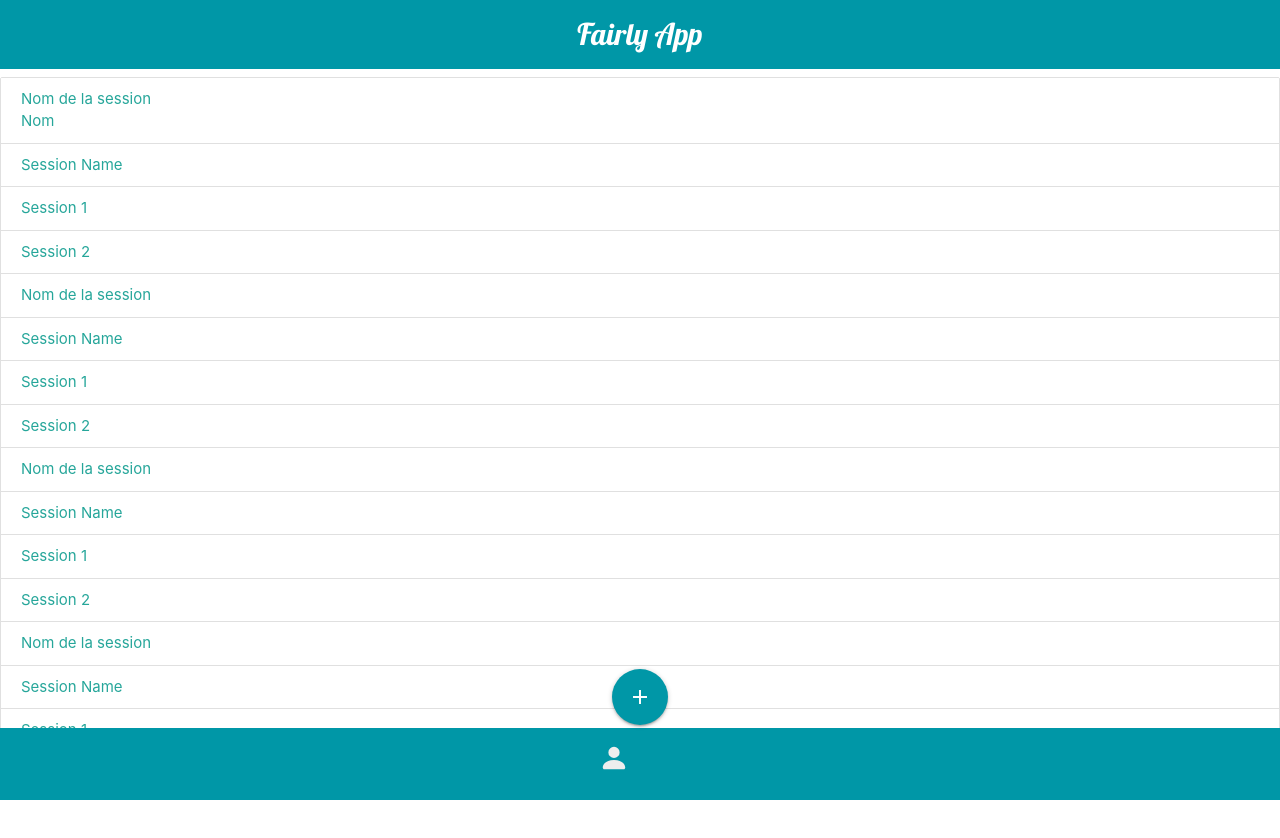
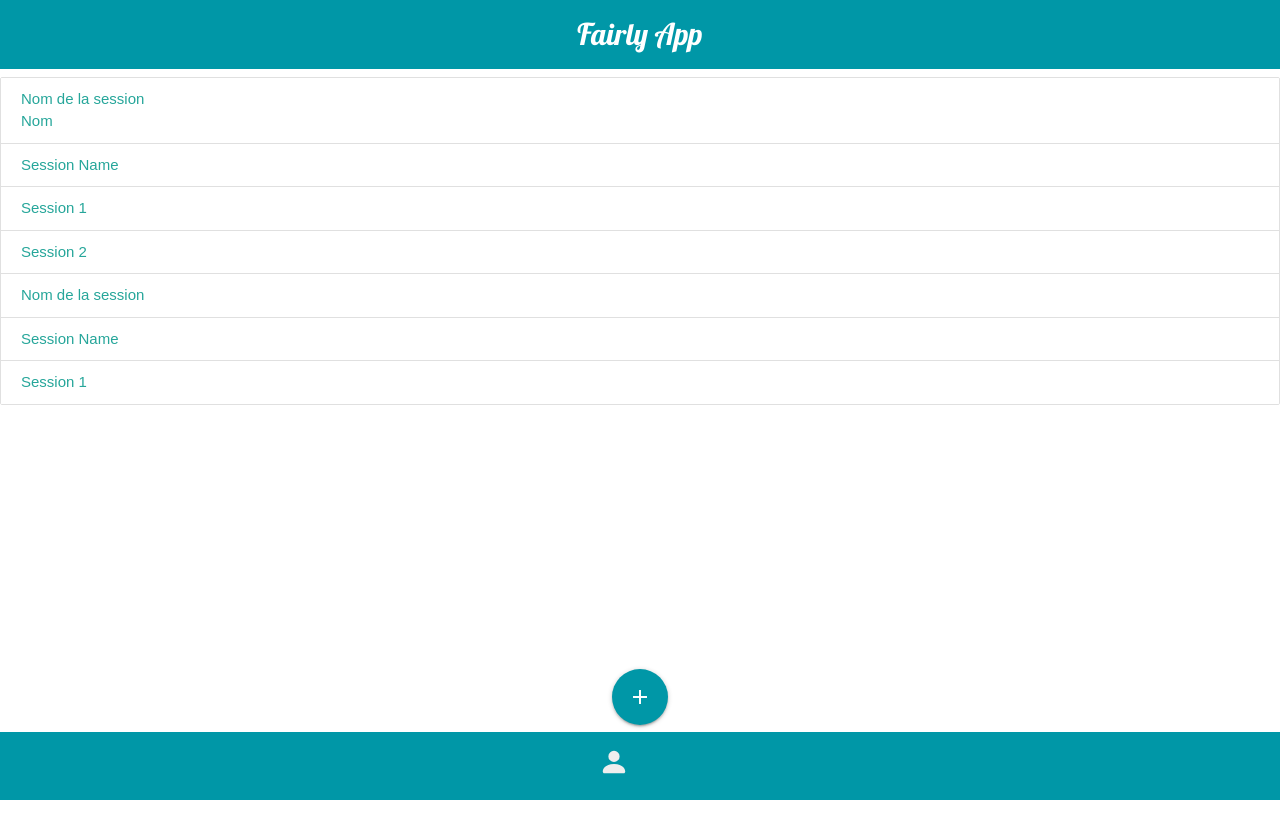
Before and after one commit to nVerhasselt/fairly-front, a React (Create React App) app: page / in a window 1280 px wide. Shown: the top 838 px of the page. Built offline with nearby package versions, Linux system fonts and the light colour scheme.

Commit message:
global styled components add

```diff
--- a/package.json
+++ b/package.json
@@ -13,6 +13,7 @@
     "react-icons": "^4.11.0",
     "react-router-dom": "^6.17.0",
     "react-scripts": "5.0.1",
+    "styled-components": "^6.1.0",
     "web-vitals": "^2.1.4"
   },
   "scripts": {
--- a/public/index.html
+++ b/public/index.html
@@ -18,10 +18,17 @@
     <link rel="stylesheet" href="https://cdnjs.cloudflare.com/ajax/libs/materialize/1.0.0/css/materialize.min.css" />
     <link href="https://fonts.googleapis.com/icon?family=Material+Icons" rel="stylesheet">
 
+
         <!-- GOOGLE FONT -->
+    <!-- Lobster -->
     <link rel="preconnect" href="https://fonts.googleapis.com">
     <link rel="preconnect" href="https://fonts.gstatic.com" crossorigin>
     <link href="https://fonts.googleapis.com/css2?family=Lobster&display=swap" rel="stylesheet">
+
+    <!-- Montserrat -->
+    <link rel="preconnect" href="https://fonts.googleapis.com">
+    <link rel="preconnect" href="https://fonts.gstatic.com" crossorigin>
+    <link href="https://fonts.googleapis.com/css2?family=Lobster&family=Montserrat+Alternates&display=swap" rel="stylesheet">
 
   </head>
 
--- a/src/App.css
+++ b/src/App.css
@@ -1,3 +1,13 @@
+
+/*ADDED CSS*/
+
+*{
+  box-sizing: border-box;
+  font-family: 'Montserrat', sans-serif;
+  font-size: 1rem;
+}
+
+
 /*DEFAULT CSS*/
 
 .App {
@@ -15,7 +25,7 @@
   }
 }
 
-.App-header {
+/* .App-header {
   background-color: #282c34;
   min-height: 100vh;
   display: flex;
@@ -24,7 +34,7 @@
   justify-content: center;
   font-size: calc(10px + 2vmin);
   color: white;
-}
+} */
 
 .App-link {
   color: #61dafb;
--- a/src/Pages/AddSession.js
+++ b/src/Pages/AddSession.js
@@ -1,18 +1,34 @@
 import React from "react";
+import Header from "../components/Header";
+import NavFooter from "../components/NavFooter";
 
 function AddSession() {
+
   return (
+    <div className="container-fluid">
+        <body>
+      <Header />
+
       <div className="row">
         <form className="col s12">
           <div className="row">
+            <div className="input-field col s6">
 
-        <div className="input-field col s6">
-          <input placeholder="Placeholder" id="first_name" type="text" className="validate" />
+              <input
+                placeholder="Placeholder"
+                id="first_name"
+                type="text"
+                className="validate"
+              />
+
               <label for="first_name">First Name</label>
             </div>
-
           </div>
         </form>
+      </div>
+
+      <NavFooter />
+      </body>
     </div>
   );
 }
--- a/src/Pages/Home.js
+++ b/src/Pages/Home.js
@@ -1,103 +1,76 @@
 import React from "react";
 import NavFooter from "../components/NavFooter";
 import Header from "../components/Header";
+import * as Styled from "../globalStyles";
+
+
 
 function Home() {
-  const basicStyle = {
-    minHeight: "100vh",
-    display: "flex",
-    flexDirection: "column",
+
+  const collectionStyle = {
+    width: "100%",
+    margin: "0",
+    padding: "0",
   };
 
-  const body = {
-    display: "flex",
-    alignItems: "center",
-    justifyContent: "space-between",
-    flexDirection: "column",
+  const plusButtonStyle = {
+    position: "fixed",
+    bottom: "75px",
   };
 
-  const collectionStyle = {
-    width:"100%",
-  }
+  return (
 
-  const plusButtonStyle = {
-    position: 'fixed',
-    bottom: '75px'
-  }
-
-  return (
-    <div className="container-fluid" style={basicStyle}>
-
+    <body>
+      <Styled.Main className="container-fluid">
         <Header />
 
-      <body style={body}>
-
         <div className="row" style={collectionStyle}>
-
           <div className="collection">
             <a href="#!" className="collection-item">
-                    Nom de la session<br />
+              Nom de la session
+              <br />
               Nom
             </a>
+
             <a href="#!" className="collection-item">
               Session Name
             </a>
+
             <a href="#!" className="collection-item">
               Session 1
             </a>
+
             <a href="#!" className="collection-item">
               Session 2
             </a>
+
             <a href="#!" className="collection-item">
               Nom de la session
             </a>
+
             <a href="#!" className="collection-item">
               Session Name
             </a>
+
             <a href="#!" className="collection-item">
               Session 1
             </a>
-                <a href="#!" className="collection-item">
-                    Session 2
-                </a>
-                <a href="#!" className="collection-item">
-                    Nom de la session
-                </a>
-                <a href="#!" className="collection-item">
-                    Session Name
-                </a>
-                <a href="#!" className="collection-item">
-                    Session 1
-                </a>
-                <a href="#!" className="collection-item">
-                    Session 2
-                </a>
-                <a href="#!" className="collection-item">
-                    Nom de la session
-                </a>
-                <a href="#!" className="collection-item">
-                    Session Name
-                </a>
-                <a href="#!" className="collection-item">
-                    Session 1
-                </a>
-                <a href="#!" className="collection-item">
-                    Session 2
-                </a>
+          </div>
         </div>
 
-        </div>
+        <a
+          className="btn-floating btn-large waves-effect waves-light cyan darken-2"
+          style={plusButtonStyle}
+        >
+          <i className="material-icons">add</i>
+        </a>
 
 
+      </Styled.Main>
 
-        <a className="btn-floating btn-large waves-effect waves-light cyan darken-2" style={plusButtonStyle}>
-          <i className="material-icons">add</i>
-        </a>
       <NavFooter />
     </body>
 
-
-    </div>
   );
 }
 
--- a/src/components/Header.js
+++ b/src/components/Header.js
@@ -1,27 +1,12 @@
 import React from "react";
+import * as Styled from "../globalStyles";
 
 function Header() {
 
-    const headerStyle = {
-        position: 'sticky',
-        top: '0px',
-        background: '#0097a7',
-        color: 'white',
-        textAlign: 'center',
-        fontSize: '2rem',
-        padding: '0.8rem',
-        fontFamily: 'Lobster, sans serif',
-        zIndex: '1'
-    }
-
-    const headerTitleStyle = {
-        fontFamily :'Lobster'
-    }
-
     return (
-        <header style={headerStyle}>
+        <Styled.Header>
             Fairly App
-        </header>
+        </Styled.Header>
     );
 }
 
--- a/src/components/NavFooter.js
+++ b/src/components/NavFooter.js
@@ -1,21 +1,14 @@
 import React from "react";
 import { PersonFill } from 'react-bootstrap-icons';
+import * as Styled from '../globalStyles';
 
 function NavFooter() {
 
-   const customFooter ={
-      padding: '0',
-      margin: '0',
-      position: 'sticky',
-      bottom: '0px',
-      width: '100%'
-   }
+    return (
 
-
-    return (
-        <footer className="page-footer cyan darken-2" style={customFooter}>
+      <Styled.Footer className="page-footer cyan darken-2">
           <div className="container">
-            <div className="row">
+            <div className="row ">
 
               <div className="col l4 offset-l2 s12">
                 <ul>
@@ -28,7 +21,6 @@ function NavFooter() {
 
 
           {/* COPYRIGHT BOTTOM FOOTER */}
-
           {/*
           <div className="footer-copyright">
             <div className="container">
@@ -38,7 +30,8 @@ function NavFooter() {
           </div>
           */}
 
-        </footer>
+
+      </Styled.Footer>
     );
 }
 
--- /dev/null
+++ b/src/globalStyles.js
@@ -0,0 +1,38 @@
+import styled from "styled-components";
+
+// MAIN STYLE
+export const Main = styled.main `
+    display: flex;
+    flex-direction: column;
+    align-items: center;
+    min-height: 100vh;
+`;
+
+// HEADER STYLE
+export const Header = styled.header`
+    position: sticky;
+    top: 0px;
+    background: #0097a7;
+    color: white;
+    text-align: center;
+    font-size: 2rem;
+    padding: 0.8rem;
+    font-family: 'Lobster', sans serif;
+    z-index: 1;
+    width: 100%;
+`;
+
+// FOOTER STYLE
+export const Footer = styled.footer`
+    padding: 0;
+    margin: 0;
+    position: sticky;
+    bottom: 0px;
+    width: 100%;
+    height:4.5rem;
+`;
+
+//PLUS BUTTON STYLE
+export const PlusButton = styled.button`
+
+`;
```
Also changed, not shown: src/App.js (+6 -1 lines), README.txt, 1 other file (tests, documents, lock files or other folders). Lines whose indentation alone changed are shown as unchanged.
